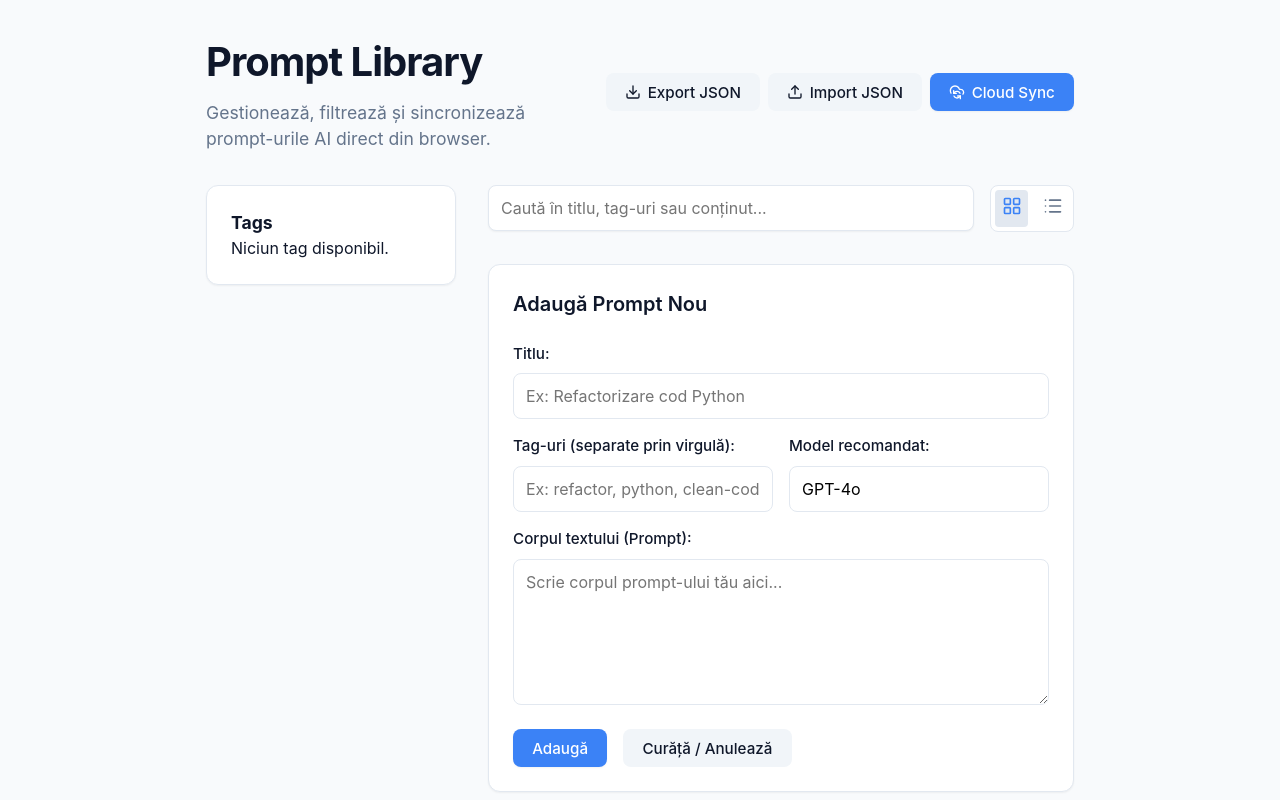
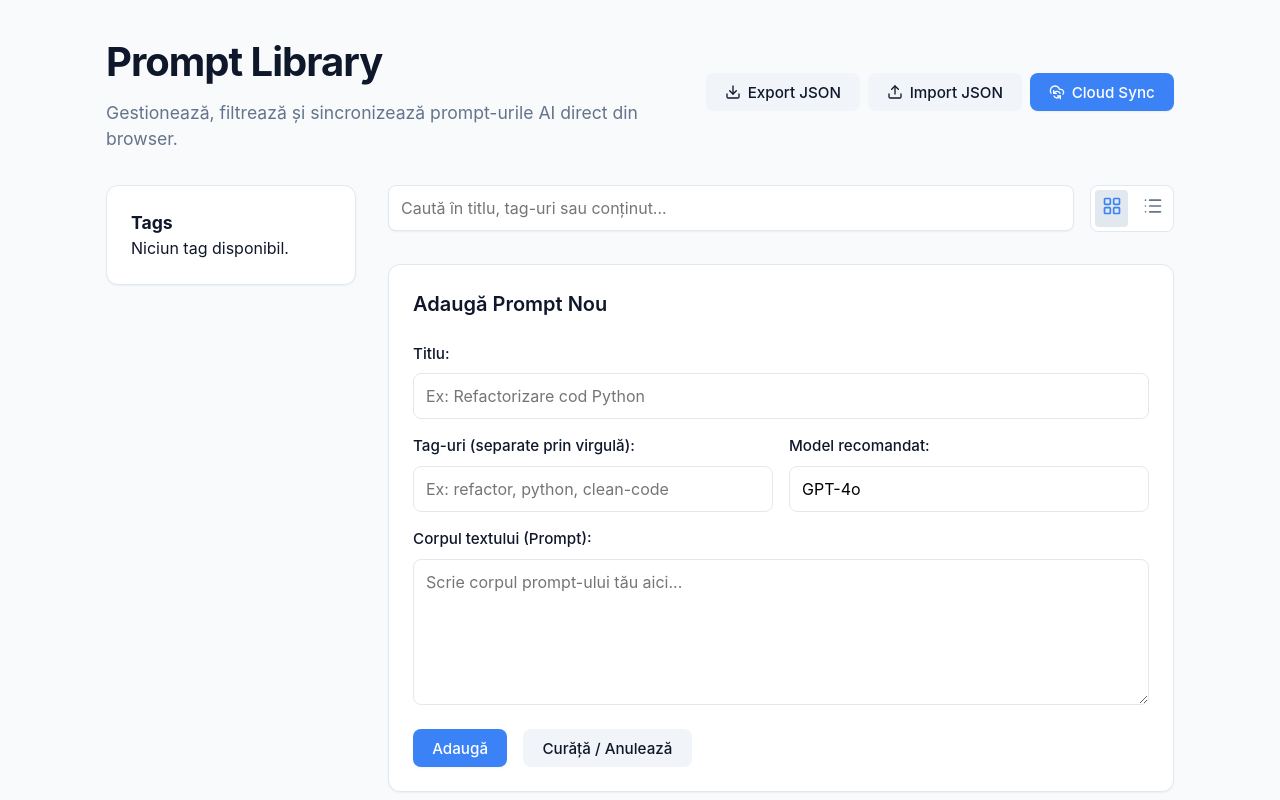
Before and after one commit to NaviAndrei/PromptLibrary, a React (Vite) app: page / in a window 1280 px wide. Shown: the top 800 px of the page. Built offline with nearby package versions, Linux system fonts and the light colour scheme.

Commit message:
style: increase container width for masonry grid overflow

```diff
--- a/src/index.css
+++ b/src/index.css
@@ -34,9 +34,9 @@
   padding: 0;
 }
 
-/* Container principal ajustat pe centru cu 900px lățime max */
+/* Container principal ajustat pe centru cu 1100px lățime max pentru a permite view de grid generos */
 .container {
-  max-width: 900px;
+  max-width: 1100px;
   margin: 0 auto;
   padding: 2rem 1rem;
 }
@@ -331,7 +331,7 @@ button {
 
 /* Lista și Elementele Prompt */
 .prompt-list.grid {
-  column-width: 18rem; /* Vor încăpea natural 2 coloane lângă sidebar */
+  column-width: 16rem; /* Scalare corectă pentru minim 2 coloane lângă sidebar */
   column-gap: 1.5rem;
 }
 
```
